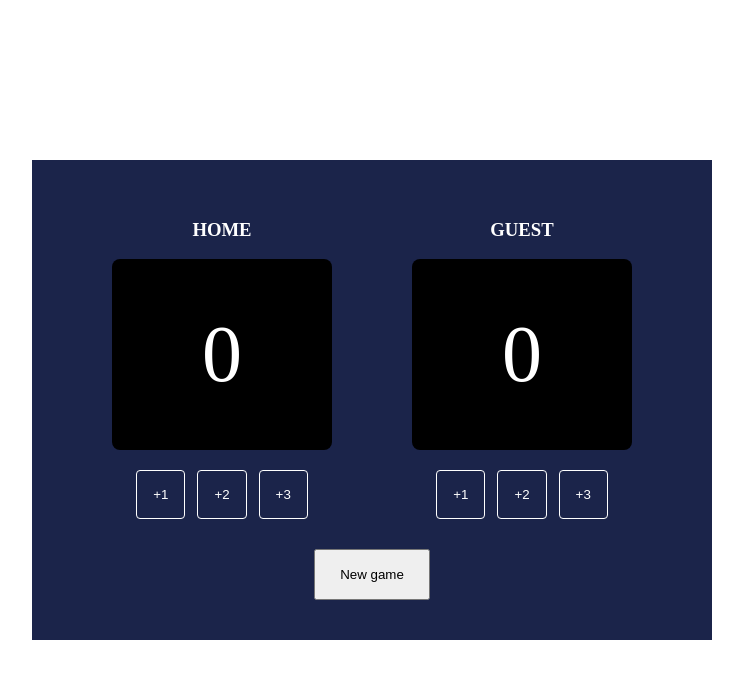
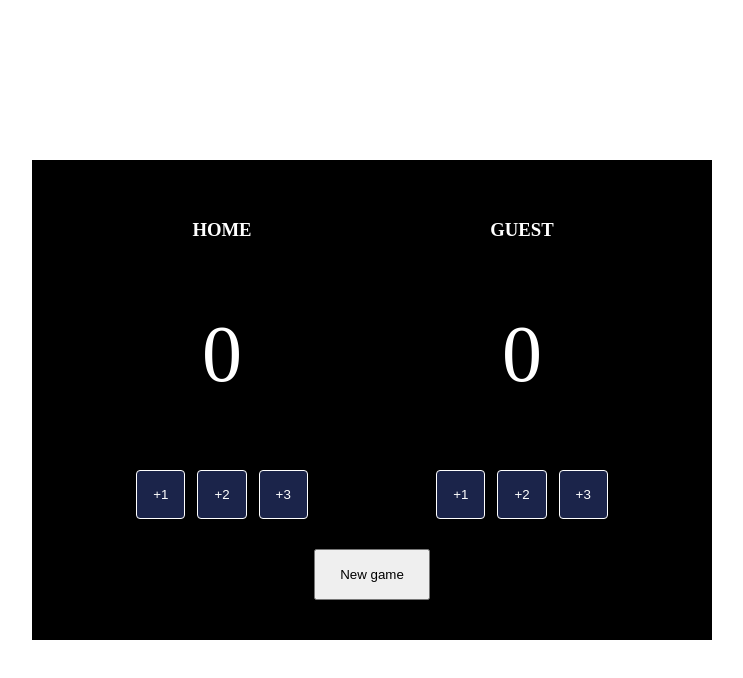
Before and after one commit to ludenstran/scrimba-js-scoreboard, a plain HTML site: page index.html in a window 1280 px wide. Shown: the whole page, without its empty margins (268-1011 px from the left). Drawn offline with Linux system fonts and the light colour scheme.

Commit message:
change bg color

```diff
--- a/index.css
+++ b/index.css
@@ -10,7 +10,7 @@ body {
     display: flex;
     flex-direction: column;
     justify-content: space-around;
-    background-color: #1B244A;
+    background-color: #000;
     text-align: center;
     padding: 40px;
     row-gap: 30px;
```
